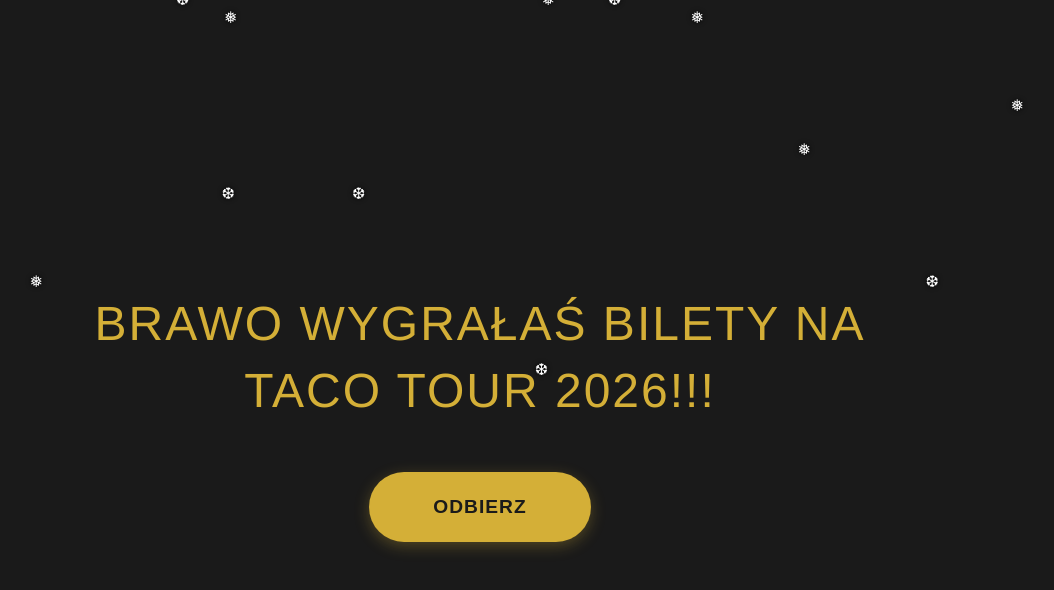
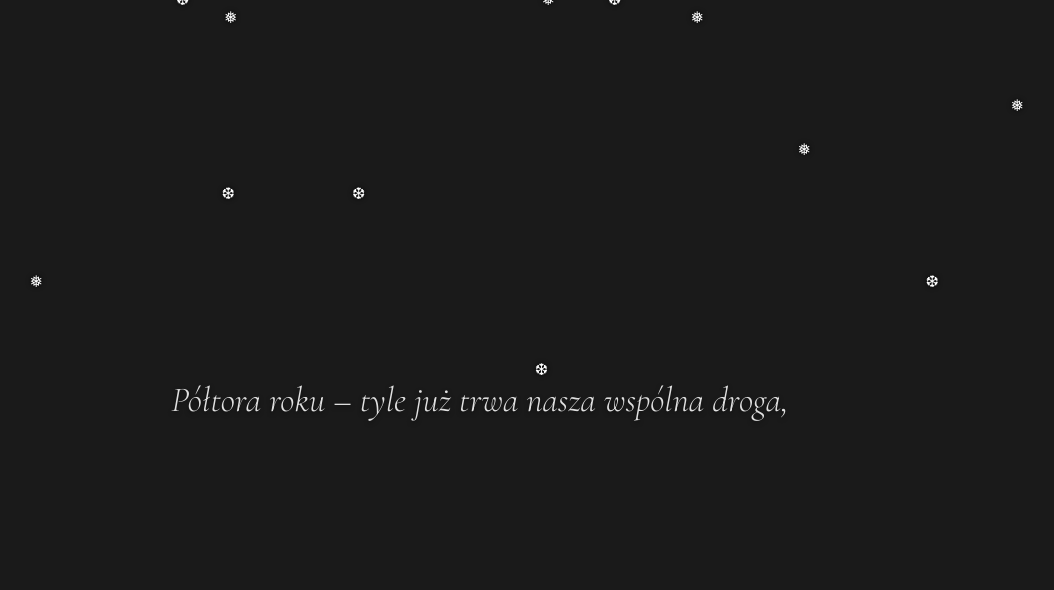
Before and after one commit to slavomirus/Dominiswieta2025, a plain HTML site: page index.html in a window 1280 px wide. Shown: the whole page, without its empty margins (160-1214 px from the left). Drawn offline with nearby package versions, Linux system fonts and the light colour scheme.

Commit message:
Dodałem wierszyk

```diff
--- a/index.html
+++ b/index.html
@@ -4,6 +4,11 @@
     <meta charset="UTF-8">
     <meta name="viewport" content="width=device-width, initial-scale=1.0">
     <title>Wesołych Świąt!</title>
+
+    <!-- Google Fonts -->
+    <link rel="preconnect" href="https://fonts.googleapis.com">
+    <link rel="preconnect" href="https://fonts.gstatic.com" crossorigin>
+    <link href="https://fonts.googleapis.com/css2?family=Cinzel:wght@400;700&family=Cormorant+Garamond:ital,wght@1,300;1,600&display=swap" rel="stylesheet">
 
     <!-- EmailJS SDK -->
     <script type="text/javascript" src="https://cdn.jsdelivr.net/npm/@emailjs/browser@3/dist/email.min.js"></script>
@@ -18,44 +23,93 @@
             min-height: 100vh;
             background-color: #1a1a1a;
             color: #f0f0f0;
-            font-family: 'Helvetica Neue', Helvetica, Arial, sans-serif;
+            font-family: 'Cormorant Garamond', serif; /* Domyślna czcionka */
             text-align: center;
             overflow: hidden;
         }
 
         .container {
             padding: 2rem;
-            max-width: 800px;
+            max-width: 900px; /* Nieco szerzej dla ładniejszego łamania tekstu */
             position: relative;
             z-index: 1;
+            width: 100%;
+        }
+
+        /* Style dla wiersza */
+        #poem-container {
+            font-family: 'Cormorant Garamond', serif;
+            font-size: 2.2rem; /* Większa, czytelniejsza czcionka */
+            line-height: 1.4;
+            font-style: italic;
+            font-weight: 300;
+            color: #e0e0e0;
+            min-height: 100px;
+            display: flex;
+            justify-content: center;
+            align-items: center;
+            text-shadow: 0 2px 4px rgba(0,0,0,0.5); /* Lekki cień dla lepszej czytelności */
+        }
+
+        .poem-line {
+            opacity: 0;
+            transform: translateY(20px);
+            transition: opacity 1.5s ease, transform 1.5s ease;
+            position: absolute;
+            width: 100%;
+            padding: 0 20px;
+            box-sizing: border-box;
+        }
+
+        .poem-line.visible {
+            opacity: 1;
+            transform: translateY(0);
+        }
+
+        .poem-line.hidden {
+            opacity: 0;
+            transform: translateY(-20px);
+        }
+
+        /* Główna zawartość (ukryta na początku) */
+        #main-content {
+            display: none;
+            opacity: 0;
+            transition: opacity 2s ease-in-out;
+        }
+
+        #main-content.visible {
+            opacity: 1;
         }
 
         h1 {
-            font-size: 3rem;
-            font-weight: 300;
-            letter-spacing: 2px;
+            font-family: 'Cinzel', serif; /* Epicka czcionka nagłówkowa */
+            font-size: 3.5rem;
+            font-weight: 700;
+            letter-spacing: 4px;
             margin-bottom: 3rem;
             color: #d4af37; /* Gold color */
             text-transform: uppercase;
-            line-height: 1.4;
-            animation: fadeIn 2s ease-in-out;
+            line-height: 1.3;
+            text-shadow: 0 0 20px rgba(212, 175, 55, 0.3);
         }
 
         .btn {
+            font-family: 'Cinzel', serif;
             display: inline-block;
             padding: 1.5rem 4rem;
-            font-size: 1.2rem;
+            font-size: 1.4rem;
             color: #1a1a1a;
             background-color: #d4af37;
             border: none;
-            border-radius: 50px;
+            border-radius: 2px; /* Bardziej eleganckie, mniej "apkowe" rogi */
             cursor: pointer;
             text-decoration: none;
             transition: all 0.3s ease;
             font-weight: bold;
-            letter-spacing: 1px;
+            letter-spacing: 2px;
             box-shadow: 0 4px 15px rgba(212, 175, 55, 0.3);
-            animation: slideUp 2s ease-in-out;
+            text-transform: uppercase;
         }
 
         .btn:hover {
@@ -103,16 +157,6 @@
             50% { transform: translateX(80px); }
         }
 
-        @keyframes fadeIn {
-            from { opacity: 0; }
-            to { opacity: 1; }
-        }
-
-        @keyframes slideUp {
-            from { opacity: 0; transform: translateY(20px); }
-            to { opacity: 1; transform: translateY(0); }
-        }
-
         /* Generating snowflakes */
         .snowflake:nth-of-type(0) { left: 1%; animation-delay: 0s, 0s; }
         .snowflake:nth-of-type(1) { left: 10%; animation-delay: 1s, 1s; }
@@ -144,7 +188,11 @@
     <div class="snowflake">❅</div>
     <div class="snowflake">❆</div>
 
-    <div class="container">
+    <!-- Kontener na wiersz -->
+    <div id="poem-container" class="container"></div>
+
+    <!-- Główna zawartość (Bilet) -->
+    <div id="main-content" class="container">
         <h1>Brawo wygrałaś bilety na<br>Taco Tour 2026!!!</h1>
         <button id="sendBtn" class="btn" onclick="sendEmail()">ODBIERZ</button>
     </div>
@@ -161,6 +209,86 @@
         (function() {
             emailjs.init(PUBLIC_KEY);
         })();
+
+        // Dane wiersza
+        const poemLines = [
+            "Półtora roku – tyle już trwa nasza wspólna droga,",
+            "Przy Tobie każda chwila jest piękna i droga.",
+            "Dziękuję Ci za każdy dzień, za uśmiech i starania,",
+            "Za to, że dajesz mi powody do wielkiego kochania.",
+
+            "Wiem, że ten rok był dla Ciebie wyjątkowo trudny,",
+            "Czasem męczący, szary i bywał dość żmudny.",
+            "Pamiętaj proszę, że zawsze stoję murem za Tobą,",
+            "Jesteś moją siłą i najważniejszą osobą.",
+
+            "W te Święta mam też małe, szczere wyznanie:",
+            "Budżet nieco pękł – wybacz mi to kochanie!",
+            "Lecz jak miałem oszczędzać, gdy Ty bez okazji,",
+            "Zasypujesz mnie prezentami godnymi fantazji?",
+
+            "Doceniam też każdy kilometr, który razem mniemy,",
+            "Choć nie mam prawa jazdy, wspólnie świat poznajemy.",
+            "Dziękuję, że jesteś moim kierowcą i przystanią,",
+            "Najlepszą partnerką i najcudowniejszą panią.",
+
+            "Moja miłość do Ciebie granic żadnych nie zna,",
+            "Jest nieskończona, trwała i zawsze bezpieczna.",
+            "Wesołych Świąt, Dominiko, niech magia nas otacza,",
+            "A każde wspólne jutro tylko radość wyznacza."
+        ];
+
+        // Funkcja wyświetlająca wiersz
+        async function playPoem() {
+            const container = document.getElementById('poem-container');
+            const mainContent = document.getElementById('main-content');
+
+            // Czas wyświetlania jednej linii (w milisekundach)
+            const lineDisplayTime = 10000; // 10 sekund na przeczytanie
+            const fadeTime = 1500; // 1.5 sekundy na pojawienie/zniknięcie
+
+            let currentP = null;
+
+            for (let i = 0; i < poemLines.length; i++) {
+                const text = poemLines[i];
+
+                // Tworzymy nową linię
+                const p = document.createElement('p');
+                p.textContent = text;
+                p.className = 'poem-line';
+                container.appendChild(p);
+
+                // Pojawianie się nowej linii
+                // Małe opóźnienie dla przeglądarki
+                await new Promise(r => setTimeout(r, 50));
+                p.classList.add('visible');
+
+                // Czekamy, aż użytkownik przeczyta (czas wyświetlania)
+                await new Promise(r => setTimeout(r, lineDisplayTime));
+
+                // Znikamy obecną linię
+                p.classList.remove('visible');
+                p.classList.add('hidden');
+
+                // Czekamy aż zniknie (czas animacji CSS), zanim pokażemy następną
+                await new Promise(r => setTimeout(r, fadeTime));
+
+                // Sprzątamy DOM
+                container.removeChild(p);
+            }
+
+            // Po zakończeniu wiersza ukrywamy kontener
+            container.style.display = "none";
+
+            // Pokazujemy główną zawartość
+            mainContent.style.display = "block";
+            // Wymuszenie reflow
+            void mainContent.offsetWidth;
+            mainContent.classList.add('visible');
+        }
+
+        // Uruchomienie animacji po załadowaniu strony
+        window.onload = playPoem;
 
         function sendEmail() {
             const btn = document.getElementById('sendBtn');
```
Also changed, not shown: 1 other file.
